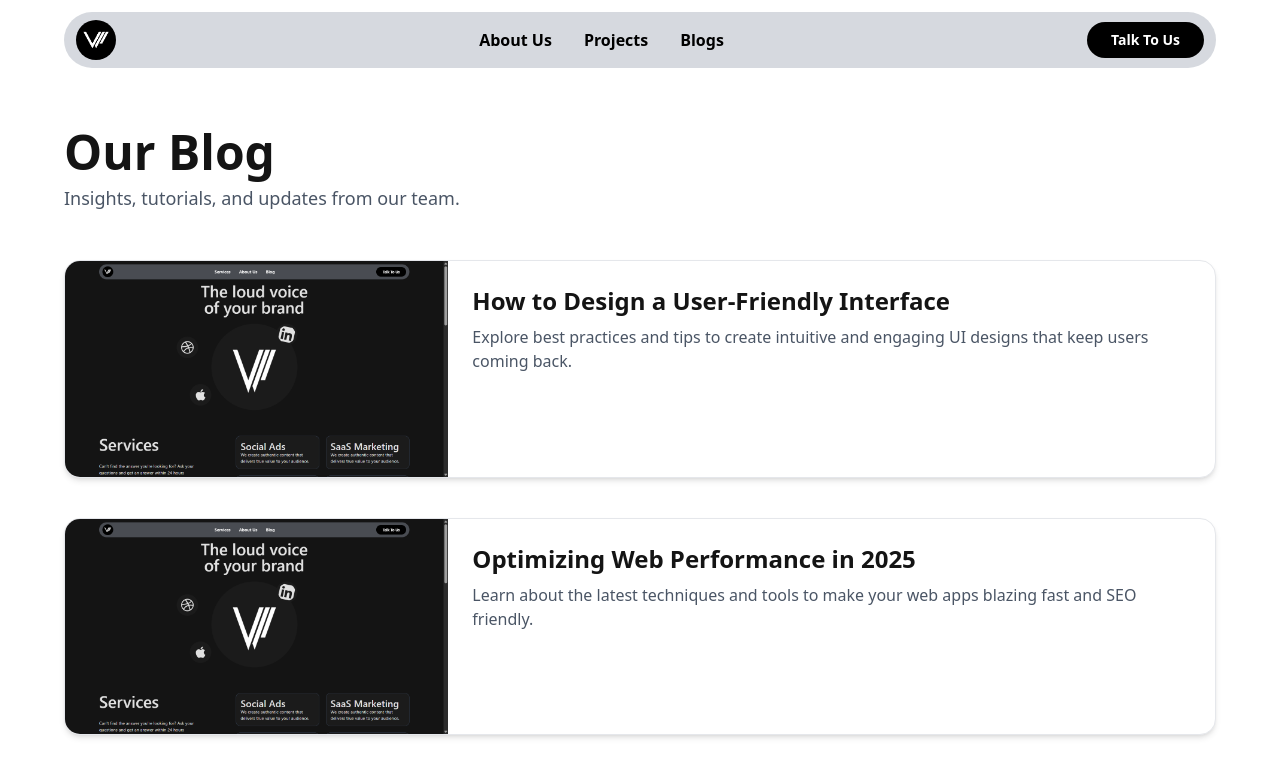
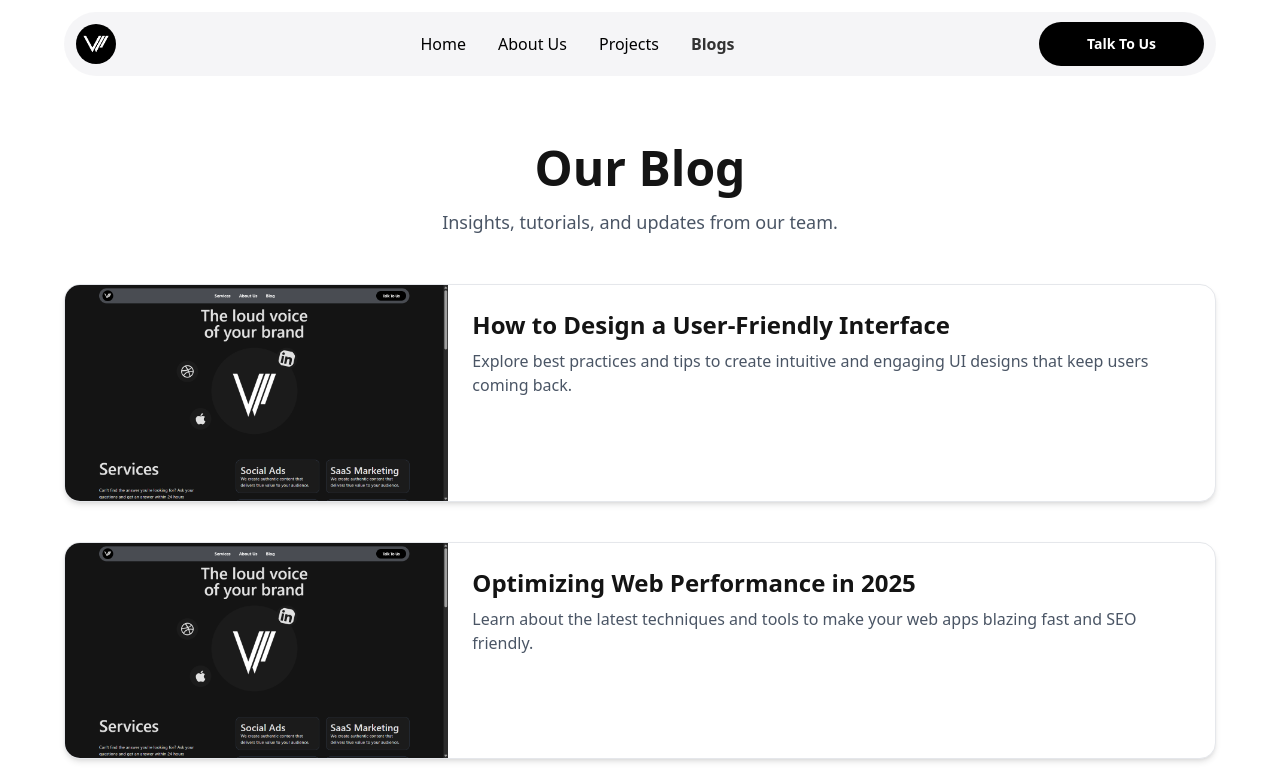
Before and after one commit to Hamid6426/visual-vibe-agency, a React (Vite) app: page /blogs in a window 1280 px wide. Shown: the top 774 px of the page. Built offline with nearby package versions, Linux system fonts and the light colour scheme.

Commit message:
all centered

```diff
--- a/src/components/Footer.jsx
+++ b/src/components/Footer.jsx
@@ -6,7 +6,7 @@ import ThemeDropdown from "./ThemeDropdown";
 
 export default function Footer() {
   return (
-    <footer className="w-full bg-white dark:bg-[#141414] flex flex-col gap-8 justify-center items-center py-10 transition-colors duration-300">
+    <footer className="w-full shadow-inner shadow-gray-200 dark:shadow-gray-800 bg-white dark:bg-[#141414] flex flex-col gap-12 justify-center items-center py-10 transition-colors duration-300">
       {/* Brand */}
       <section className="flex justify-end items-end">
         <div className="font-bold text-[#141414] dark:text-[#E1E1E1] text-3xl md:text-5xl">
@@ -16,7 +16,7 @@ export default function Footer() {
       </section>
 
       {/* Nav Links */}
-      <section className="flex gap-6 justify-center font-semibold flex-wrap">
+      <section className="flex gap-10 justify-center font-semibold flex-wrap">
         <Link
           to="/about"
           className="text-[#141414] dark:text-[#E1E1E1] transition-colors duration-200"
--- a/src/components/Header.jsx
+++ b/src/components/Header.jsx
@@ -1,21 +1,38 @@
 import React, { useState } from "react";
-import { HiOutlineMenu, HiX } from "react-icons/hi"; // Install react-icons if not already
-import { Link } from "react-router-dom";
+import { HiOutlineMenu, HiX } from "react-icons/hi";
+import { Link, useLocation } from "react-router-dom";
 
 export default function Header() {
   const [menuOpen, setMenuOpen] = useState(false);
+  const location = useLocation();
+
+  const navLinks = [
+    { label: "Home", to: "/" },
+    { label: "About Us", to: "/about" },
+    { label: "Projects", to: "/projects" },
+    { label: "Blogs", to: "/blogs" },
+  ];
+
+  const isActive = (path) => location.pathname === path;
 
   return (
-    <header className="w-full h-20 z-50 py-3 px-3 lg:px-0">
-      <div className="px-3 max-w-6xl rounded-full bg-gray-400/40 text-black dark:text-white mx-auto flex justify-between items-center h-14">
+    <header className="w-full h-24 z-50 py-3 px-3 lg:px-0">
+      <div className="px-3 max-w-6xl rounded-full bg-gray-400/10 text-black dark:text-white mx-auto flex justify-between items-center h-16">
         <Link to="/">
           <img src="/logo-icon.png" className="rounded-full w-10 h-10" />
         </Link>
+
         {/* Desktop Menu */}
-        <div className="gap-8 font-semibold hidden sm:flex">
-          <Link to="/about">About Us</Link>
-          <Link to="/projects">Projects</Link>
-          <Link to="/blogs">Blogs</Link>
+        <div className="gap-8 hidden sm:flex items-center">
+          {navLinks.map((link) => (
+            <Link
+              key={link.to}
+              to={link.to}
+              className={isActive(link.to) ? "text-[#333] font-bold hover:text-[#666]" : "hover:text-[#666] "}
+            >
+              {link.label}
+            </Link>
+          ))}
         </div>
 
         {/* Mobile Menu Icon */}
@@ -27,7 +44,7 @@ export default function Header() {
 
         <Link
           to="/contact"
-          className="px-6 py-2 font-semibold rounded-full text-white bg-black text-sm hidden sm:block"
+          className="px-12 hover:bg-[#333] py-3 font-bold rounded-full text-white bg-black text-sm hidden sm:block"
         >
           Talk To Us
         </Link>
@@ -36,31 +53,20 @@ export default function Header() {
       {/* Mobile Menu */}
       {menuOpen && (
         <div className="sm:hidden absolute text-sm top-20 text-center left-0 pt-2 pb-4 w-full bg-white px-3 gap-2 flex flex-col items-center z-50 shadow-md">
-          <Link
-            to="/about"
-            className="rounded-full w-[200px] px-4 py-2 max-w-40 bg-black text-white border"
-          >
-            About Us
-          </Link>
-          <Link
-            to="/projects"
-            className="rounded-full w-[200px] px-4 py-2 max-w-40 bg-black text-white border"
-          >
-            Projects
-          </Link>
-          <Link
-            to="/blog"
-            className="rounded-full w-[200px] px-4 py-2 max-w-40 bg-black text-white border"
-          >
-            BlogS
-          </Link>
-
-          <Link
-            to="/contact"
-            className="rounded-full w-[200px] px-4 py-2 max-w-40 bg-black text-white border"
-          >
-            Contact Us
-          </Link>
+          {[
+            ...navLinks,
+            { label: "Contact Us", to: "/contact" },
+          ].map((link) => (
+            <Link
+              key={link.to}
+              to={link.to}
+              className={`rounded-full w-[200px] px-4 py-2 max-w-40 bg-black text-white border ${
+                isActive(link.to) ? "font-black" : ""
+              }`}
+            >
+              {link.label}
+            </Link>
+          ))}
         </div>
       )}
     </header>
--- a/src/components/Services.jsx
+++ b/src/components/Services.jsx
@@ -30,8 +30,8 @@ export default function Services() {
             an answer within 24 hours
           </div>
           <Link
-            href="/contact"
-            className="px-6 py-2 text-center max-w-sm rounded-full font-medium transition-colors duration-300 bg-black text-white dark:bg-[#E1E1E1] dark:text-[#1B1B1B]"
+            to="/contact"
+            className="px-6 py-3 text-center max-w-xs rounded-full font-medium transition-colors duration-300 bg-black text-white dark:bg-[#E1E1E1] dark:text-[#1B1B1B]"
           >
             Ask a question
           </Link>
--- a/src/components/ThemeDropdown.jsx
+++ b/src/components/ThemeDropdown.jsx
@@ -53,13 +53,13 @@ const ThemeDropdown = () => {
       </button>
 
       {isOpen && (
-        <div className="absolute right-0 mt-1 w-32 bg-white border border-gray-300 rounded-md shadow-lg ring-1 ring-black ring-opacity-5">
+        <div className="absolute right-0 mt-1 w-64  bg-white border border-gray-300 rounded-md shadow-lg ring-1 ring-gray-300 ring-opacity-5">
           <div className="py-1">
             {["Light", "Dark", "Device"].map((theme) => (
               <button
                 key={theme}
                 onClick={() => selectTheme(theme)}
-                className="w-full text-left pl-4 py-1 text-sm text-gray-700 hover:bg-gray-200"
+                className="w-full text-left pl-4 py-2 text-sm text-gray-700 hover:bg-gray-200"
               >
                 {theme}
               </button>
--- a/src/pages/BlogsPage.jsx
+++ b/src/pages/BlogsPage.jsx
@@ -15,11 +15,11 @@ export default function BlogsPage() {
       <Header />
       <main className="mx-auto w-full max-w-6xl px-3 lg:px-0 py-12 transition-colors duration-300">
         {/* Header */}
-        <section className="mb-12">
+        <section className="mb-12 text-center">
           <h1 className="text-4xl sm:text-5xl font-semibold text-[#141414] dark:text-[#E1E1E1]">
             Our Blog
           </h1>
-          <p className="mt-2 text-gray-600 dark:text-gray-400 lg:text-lg">
+          <p className="mt-4 text-gray-600 dark:text-gray-400 lg:text-lg">
             Insights, tutorials, and updates from our team.
           </p>
         </section>
--- a/src/pages/ProjectPage.jsx
+++ b/src/pages/ProjectPage.jsx
@@ -17,12 +17,12 @@ export default function ProjectsPage() {
       <Header />
       <main className="mx-auto w-full max-w-7xl px-4 sm:px-12 py-12 transition-colors duration-300">
         {/* Header */}
-        <section className="flex flex-col gap-4 sm:flex-row sm:justify-between mb-12">
+        <section className="flex flex-col items-center gap-4 mb-12">
           <h1 className="text-4xl sm:text-6xl font-semibold text-[#141414] dark:text-[#E1E1E1]">
             Our Projects
           </h1>
-          <p className="max-w-md text-gray-600 dark:text-gray-400 lg:text-lg">
-            Here are nine of our standout works—each tailored to drive results
+          <p className="text-gray-600 dark:text-gray-400 lg:text-lg">
+            Here are nine of our standout works each tailored to drive results
             and delight users.
           </p>
         </section>
```
Also changed, not shown: src/pages/AboutUsPage.jsx (+7 -4 lines), src/pages/ContactForm.jsx (+6 -19 lines).
